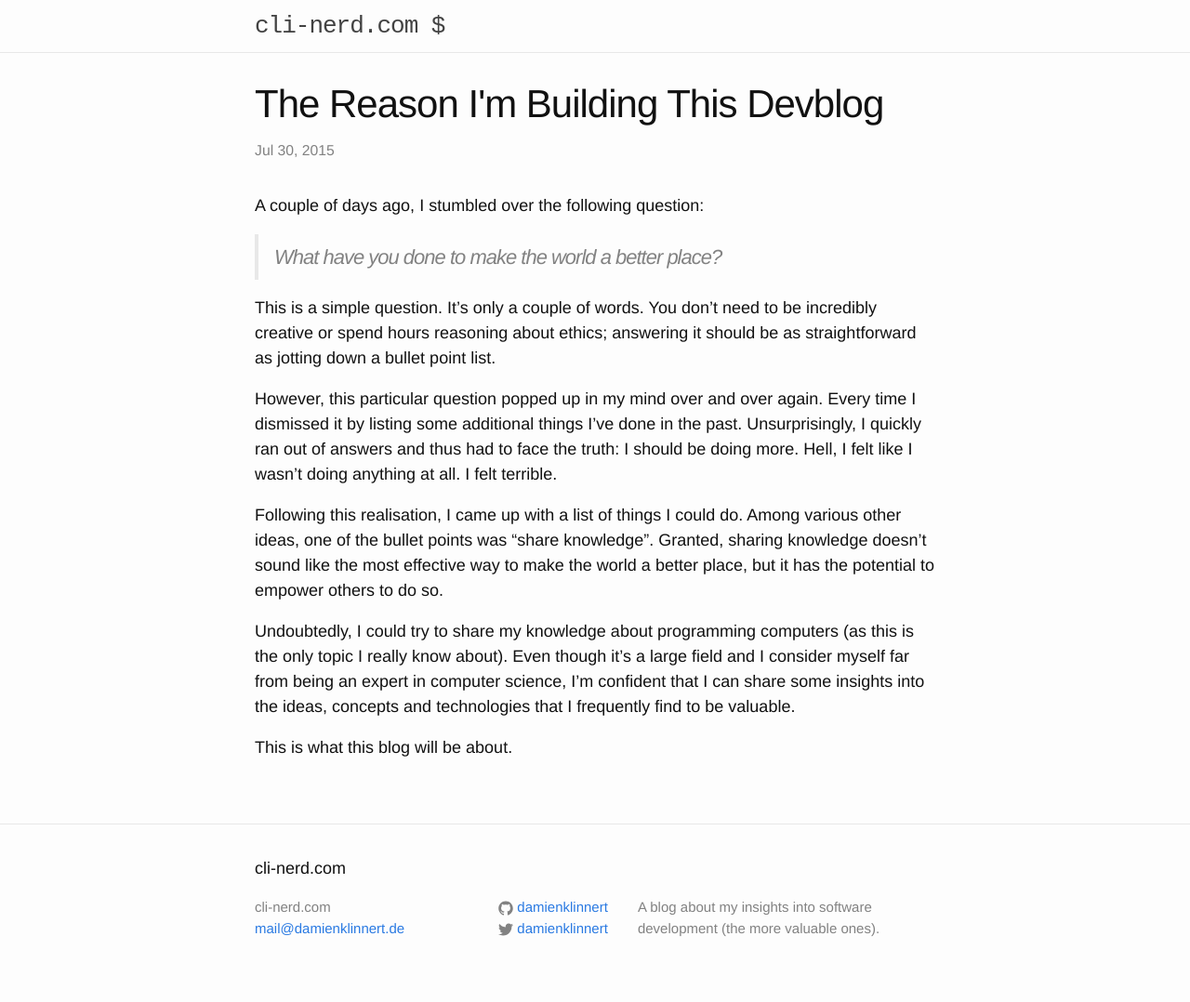
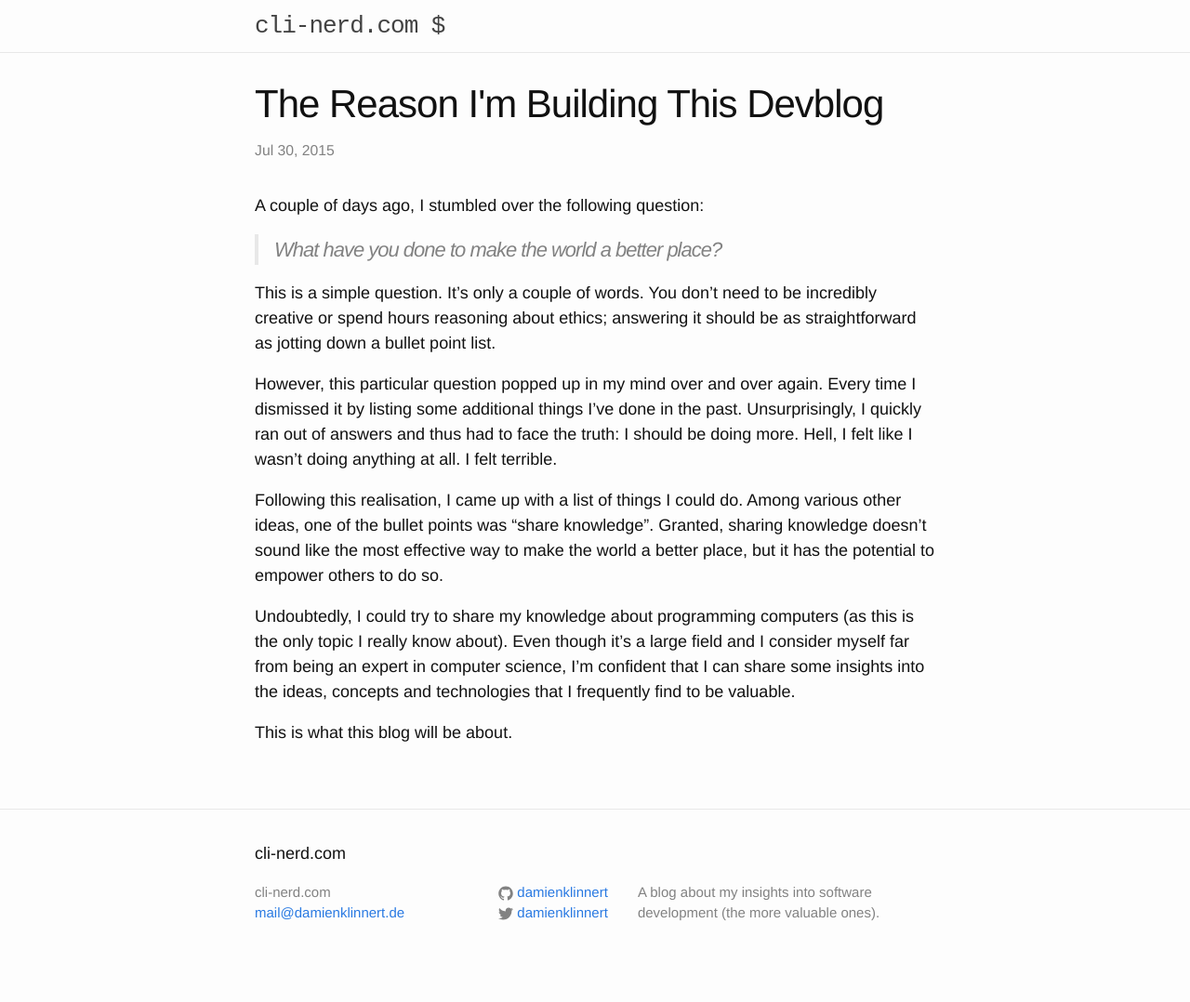
Before and after one commit to adamniedzielski/cli-nerd.com, a Jekyll site: the page built from _posts/2015-07-30-the-reason-im-building-this-devblog.markdown, in a window 1280 px wide. Shown: the whole page at 93% size. Built offline with Jekyll 4.4.1, drawn with Linux system fonts in a browser that asks for light colours.

Commit message:
Fix blockquote lineheight

```diff
--- a/_sass/_base.scss
+++ b/_sass/_base.scss
@@ -110,7 +110,6 @@ a {
 blockquote {
     color: $grey-color;
     border-left: 4px solid $grey-color-light;
-    line-height: $base-line-height * 1.5;
     padding-left: $spacing-unit / 2;
     font-size: 22px;
     letter-spacing: -1px;
```
